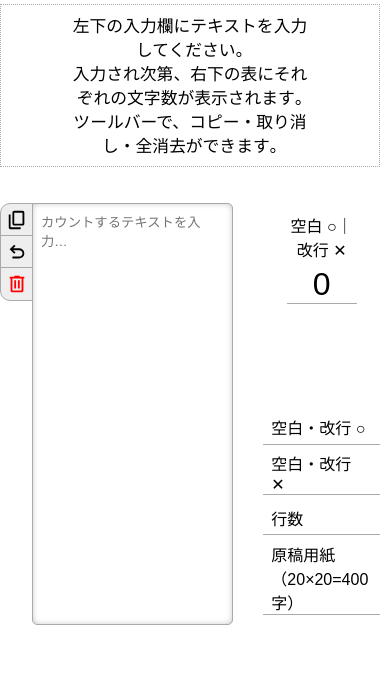
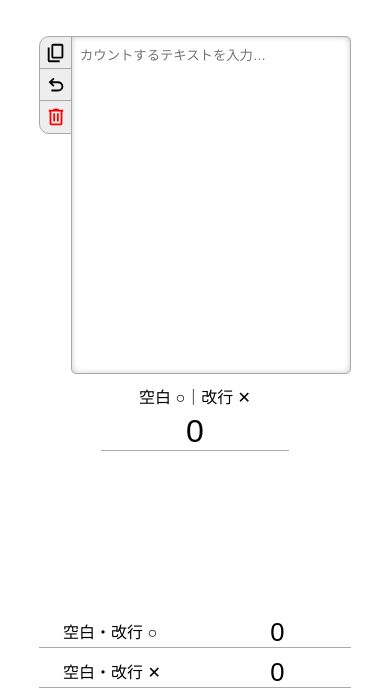
Before and after one commit to ftprd/letrsum, a plain HTML site: page index.html in a window 390 px wide. Shown: the part 113-805 px from the top of the page. Drawn offline with nearby package versions, Linux system fonts and the light colour scheme; a web font is replaced by a local one.

Commit message:
Update style.css

```diff
--- a/style.css
+++ b/style.css
@@ -16,7 +16,7 @@ html {
 }
 
 body {
-  width: calc(100vw - 10px);
+  width: 100vw;
   background-color: #fff;
 }
 body::-webkit-scrollbar {
@@ -257,4 +257,27 @@ p.copyright a {
 }
 p.copyright a img {
   width: 32px;
+}
+
+@media (max-width: 720px) {
+  section.description .howto {
+    display: none;
+  }
+  section.main {
+    display: block;
+  }
+  section.main .container {
+    width: 80vw;
+  }
+  section.main .input {
+    margin-inline: auto;
+    height: 40vh !important;
+  }
+  section.main .output {
+    margin-inline: auto;
+    height: 48vh !important;
+  }
+  section.main .output table tr td:first-child {
+    padding-left: 1.5em;
+  }
 }/*# sourceMappingURL=style.css.map */
```
